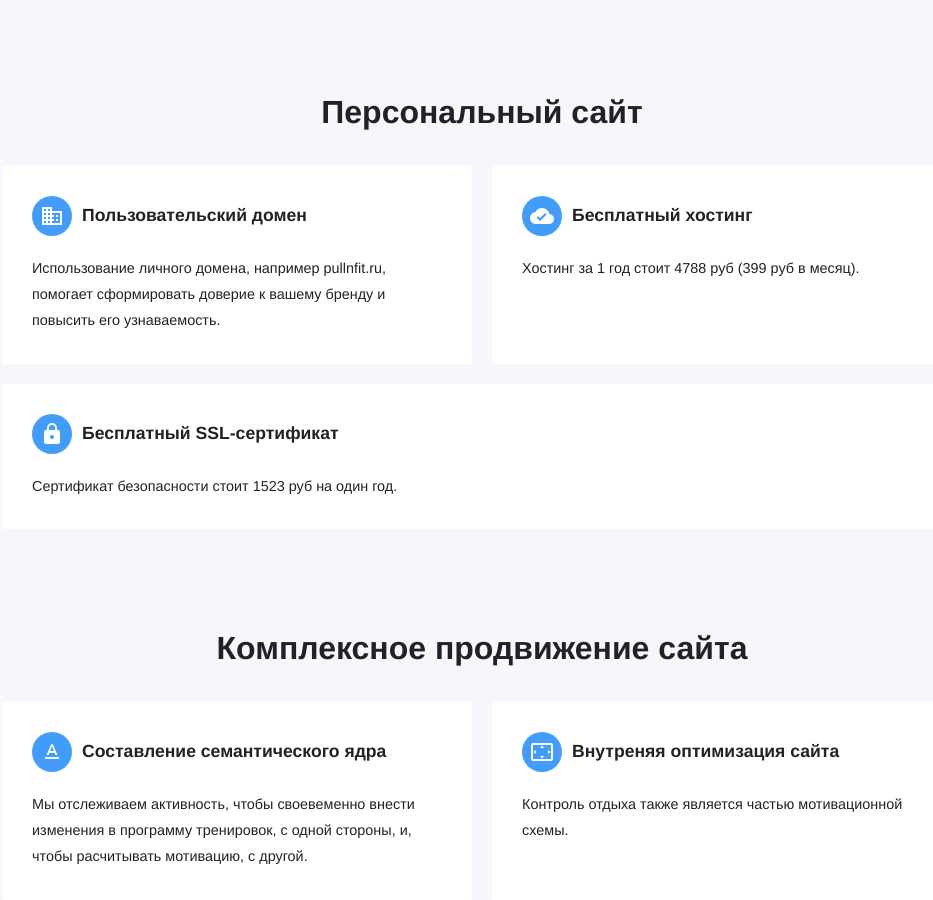
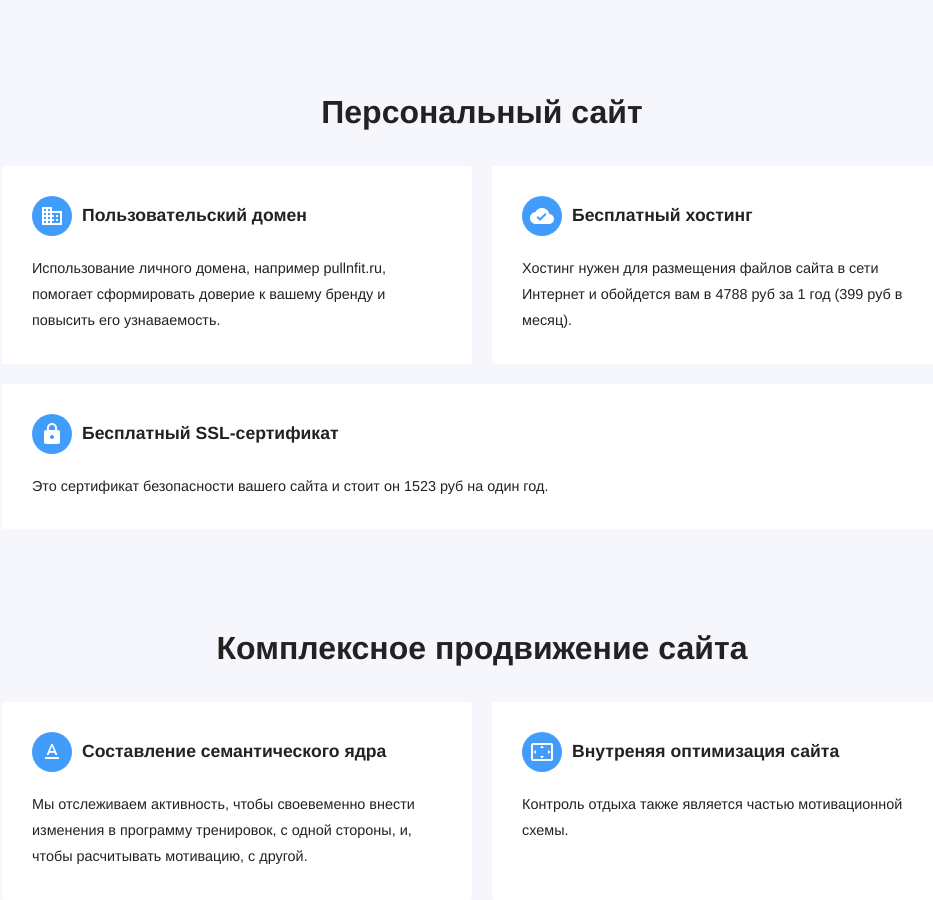
Before and after one commit to RakhimyanTim/adroholic.github.io, a Jekyll site: the page built from pages/features.html, in a window 1280 px wide and 900 px high, scrolled down 503 px. Shown: the whole window, without its empty margins (158-1091 px from the left). Built offline with Jekyll 4.4.1, drawn with Linux system fonts in a browser that asks for light colours; some web fonts are replaced.

Commit message:
Update features.html

```diff
--- a/pages/features.html
+++ b/pages/features.html
@@ -26,9 +26,9 @@ permalink: /features/
 	<ul class="cards">
 		{% include components/features/data-block.html icon="domain" title="Пользовательский домен" content="Использование личного домена, например pullnfit.ru, помогает сформировать доверие к вашему бренду и повысить его узнаваемость." %}
 
-		{% include components/features/data-block.html icon="cloud_done" title="Бесплатный хостинг" content="Хостинг за 1 год стоит 4788 руб (399 руб в месяц)." %}
+		{% include components/features/data-block.html icon="cloud_done" title="Бесплатный хостинг" content="Хостинг нужен для размещения файлов сайта в сети Интернет и обойдется вам в 4788 руб за 1 год (399 руб в месяц)." %}
 
-		{% include components/features/data-block.html icon="https" title="Бесплатный SSL-сертификат" content="Сертификат безопасности стоит 1523 руб на один год." %}
+		{% include components/features/data-block.html icon="https" title="Бесплатный SSL-сертификат" content="Это сертификат безопасности вашего сайта и стоит он 1523 руб на один год." %}
 	</ul>
 
 	<h2>Комплексное продвижение сайта</h2>
```
